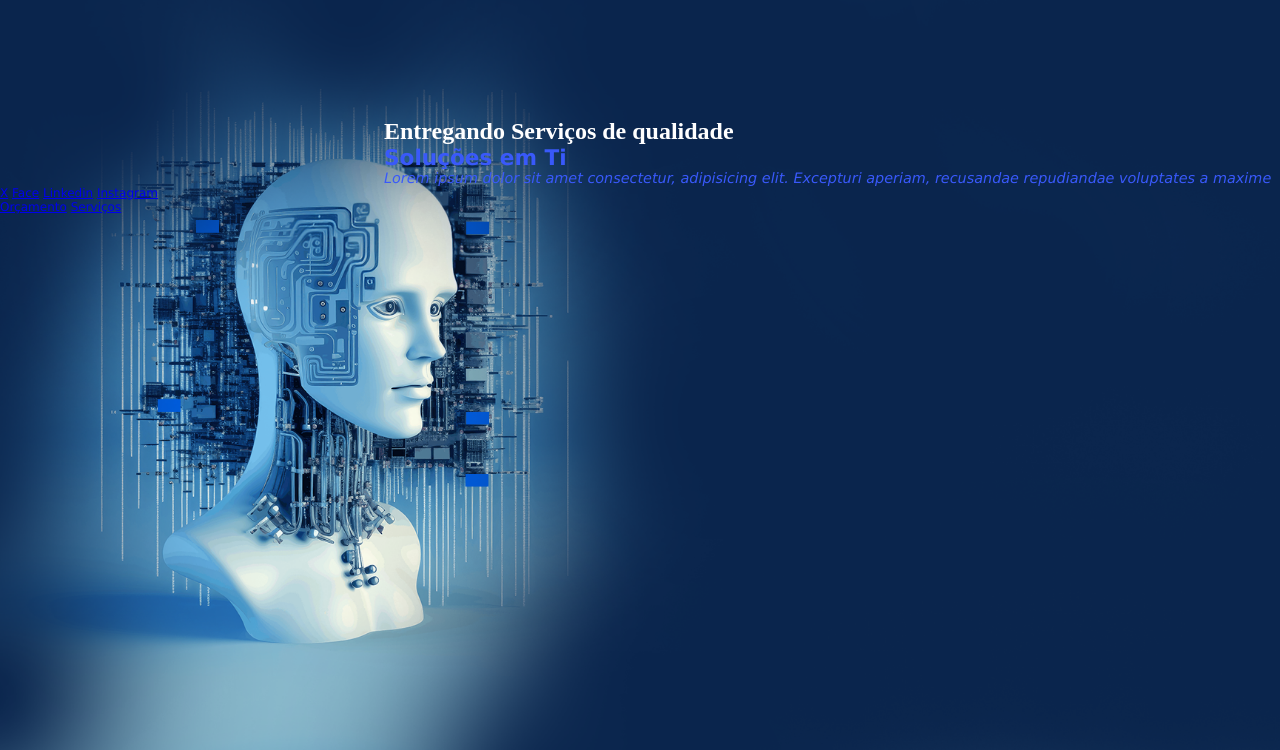
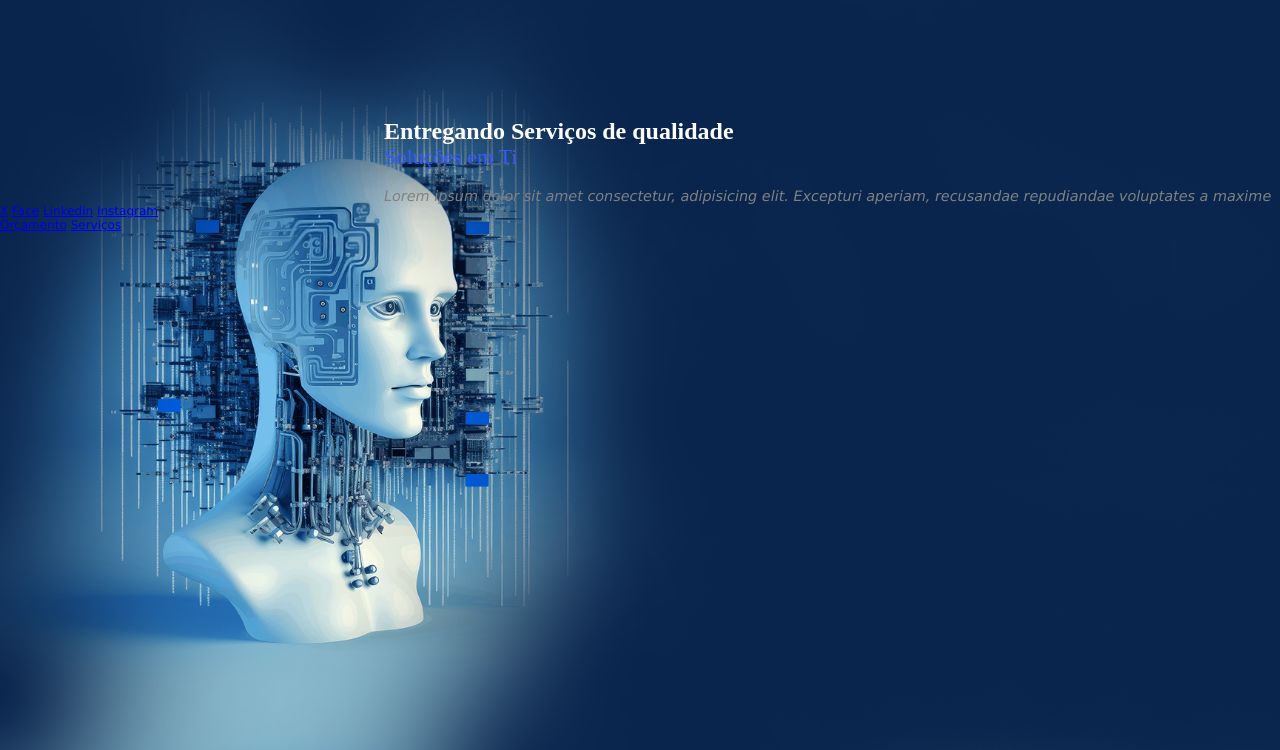
Before and after one commit to MateusFerrazGit/ProjetoSite, a plain HTML site: page index.html in a window 1280 px wide. Shown: the part 50-800 px from the top of the page. Drawn offline with Linux system fonts and the light colour scheme; a web font is replaced by a local one.

Commit message:
Add files via upload

```diff
--- a/css/styles.css
+++ b/css/styles.css
@@ -115,9 +115,14 @@
 
 #interface .cabecalho .grpTitles .titleLogo {
     font-size: 1.8rem;
+    font-family: Montserra;
+    color: rgb(57, 89, 250);
+    font-weight: 500;
 }
 
 #interface .cabecalho .grpTitles .subText {
     font-size: 1.2rem;
     font-style: italic;
+    color: gray;
+    margin-top: 1.5rem;
 }
```
